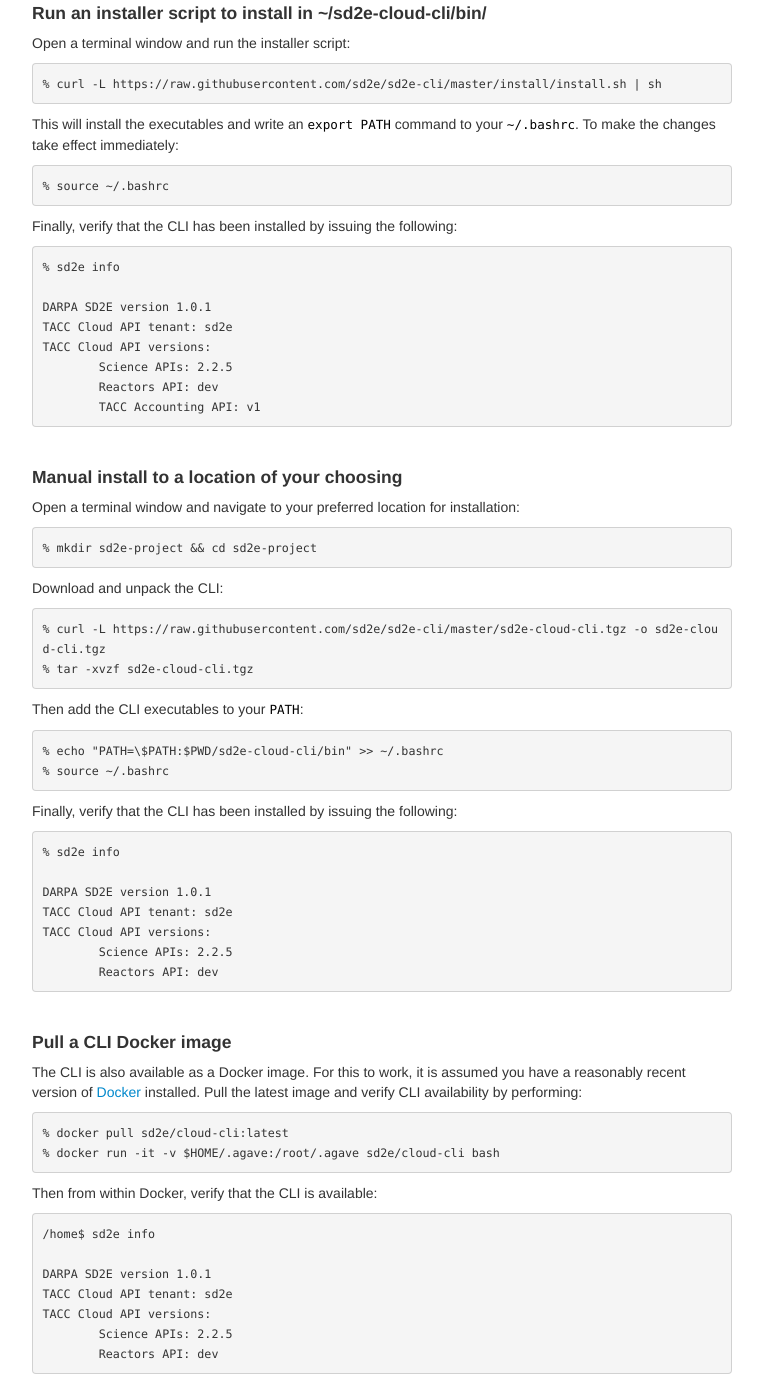
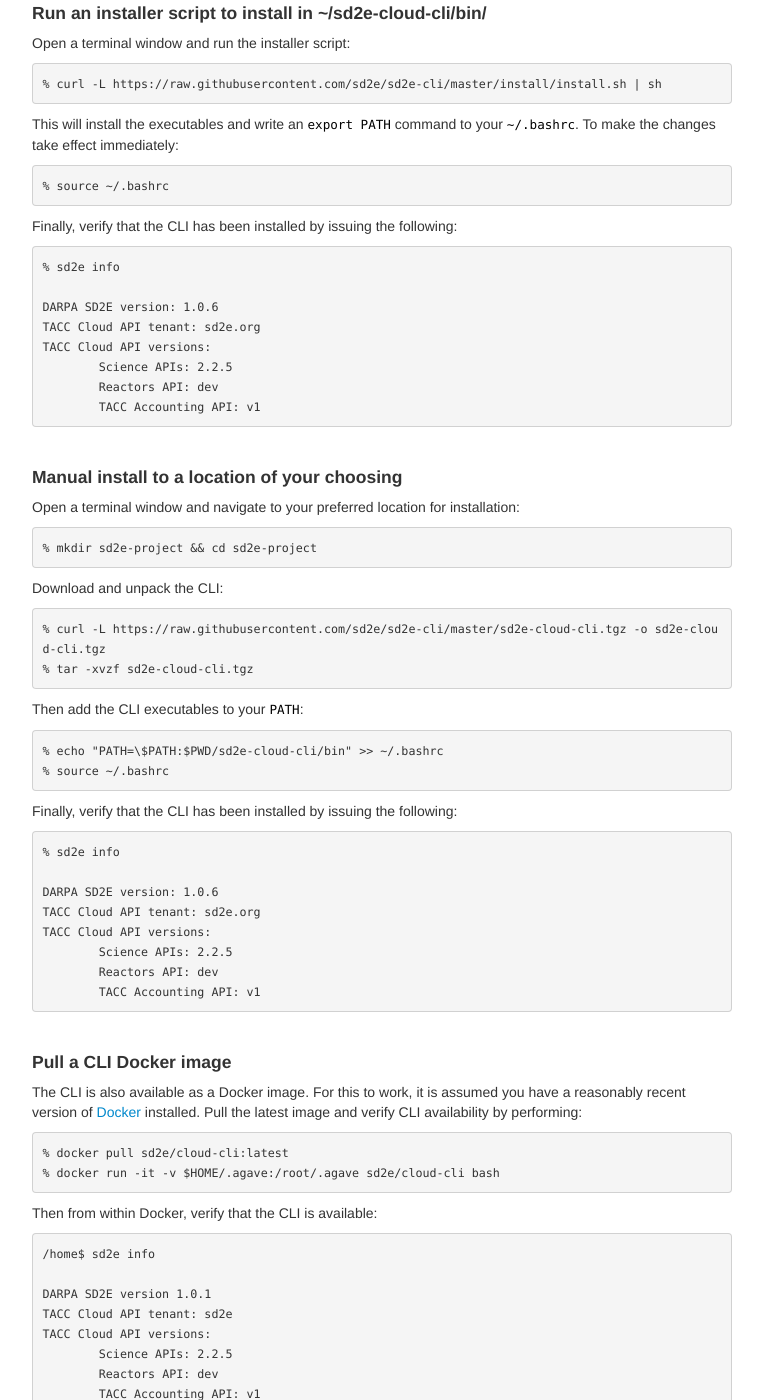
Before and after one commit to SD2E/api-user-guide, a Jekyll site: the page built from docs/install_cli.md, in a window 1280 px wide and 1400 px high, scrolled down 329 px. Shown: the whole window, without its empty margins (258-1021 px from the left). Built offline with Jekyll 4.4.1, drawn with Linux system fonts in a browser that asks for light colours.

Commit message:
minor changes to getting started docs

````diff
--- a/docs/install_cli.md
+++ b/docs/install_cli.md
@@ -32,8 +32,8 @@ Finally, verify that the CLI has been installed by issuing the following:
 ```
 % sd2e info
 
-DARPA SD2E version 1.0.1
-TACC Cloud API tenant: sd2e
+DARPA SD2E version: 1.0.6
+TACC Cloud API tenant: sd2e.org
 TACC Cloud API versions:
         Science APIs: 2.2.5
         Reactors API: dev
@@ -65,11 +65,12 @@ Finally, verify that the CLI has been installed by issuing the following:
 ```
 % sd2e info
 
-DARPA SD2E version 1.0.1
-TACC Cloud API tenant: sd2e
+DARPA SD2E version: 1.0.6
+TACC Cloud API tenant: sd2e.org
 TACC Cloud API versions:
-	Science APIs: 2.2.5
-	Reactors API: dev
+        Science APIs: 2.2.5
+        Reactors API: dev
+        TACC Accounting API: v1
 ```
 
 <br>
@@ -90,8 +91,9 @@ Then from within Docker, verify that the CLI is available:
 DARPA SD2E version 1.0.1
 TACC Cloud API tenant: sd2e
 TACC Cloud API versions:
-	Science APIs: 2.2.5
-	Reactors API: dev
+        Science APIs: 2.2.5
+        Reactors API: dev
+        TACC Accounting API: v1
 ```
 
 <br>
@@ -100,17 +102,17 @@ TACC Cloud API versions:
 <table style="width:100%" border="1px" cellpadding="5">
   <tr>
     <th align="left">environment variable</th>
-    <th>options</th>
+    <th align="left">options</th>
     <th align="left">description</th>
   </tr>
   <tr>
     <td>AGAVE_JSON_PARSER</td>
-    <td align="center">json_mirror, jq, json, python, native</td>
+    <td>json_mirror, jq, json, python, native</td>
     <td>Set this to your favorite json parser (if installed)</td>
   <tr>
   </tr>
     <td>AGAVE_DISABLE_AUTO_REFRESH</td>
-    <td align="center">1, 0</td>
+    <td>1, 0</td>
     <td>Set this to `1` to disable auto refresh of the OAuth2 token</td>
   </tr>
 </table>
````
Also changed, not shown: docs/authorization.md (+3 -3 lines).
